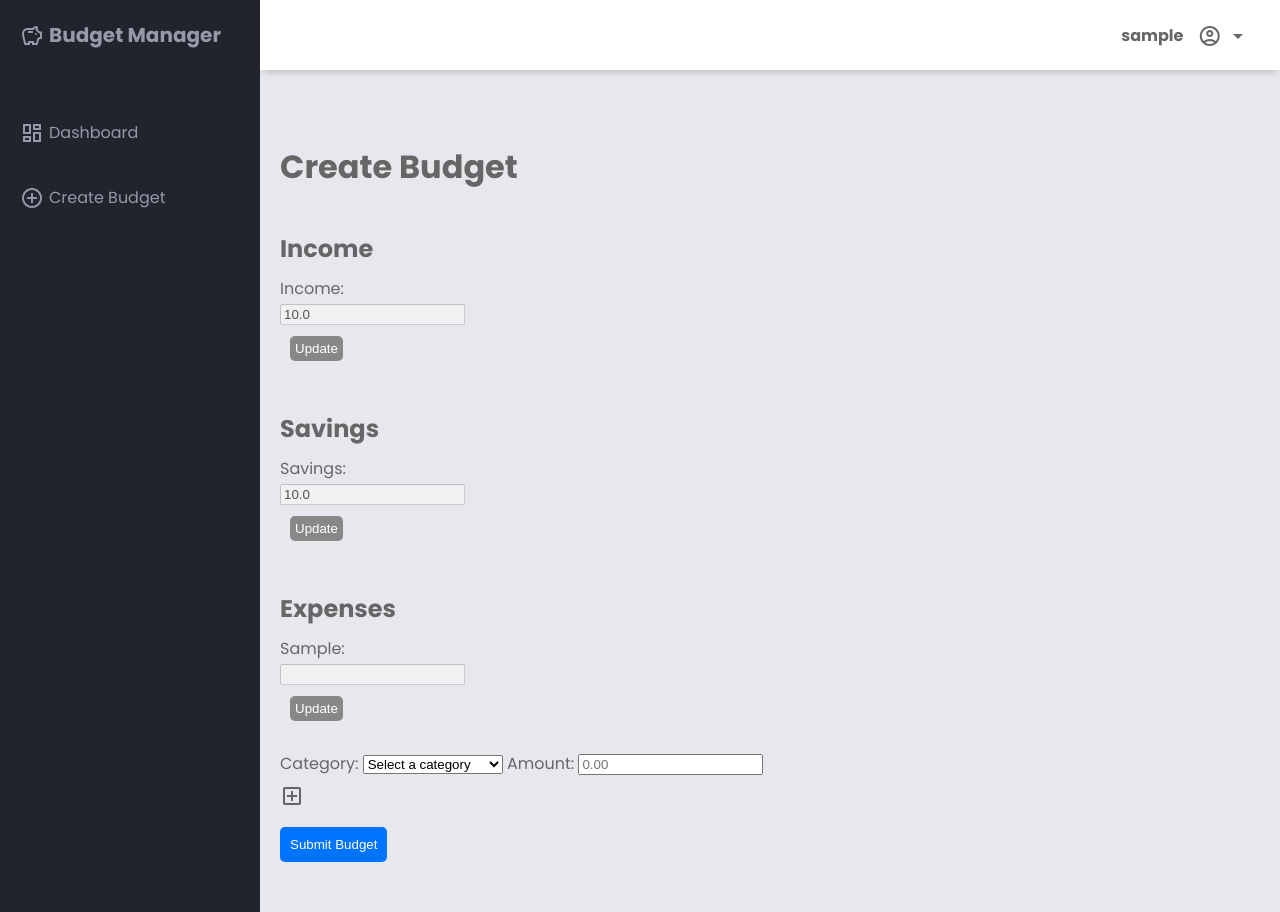
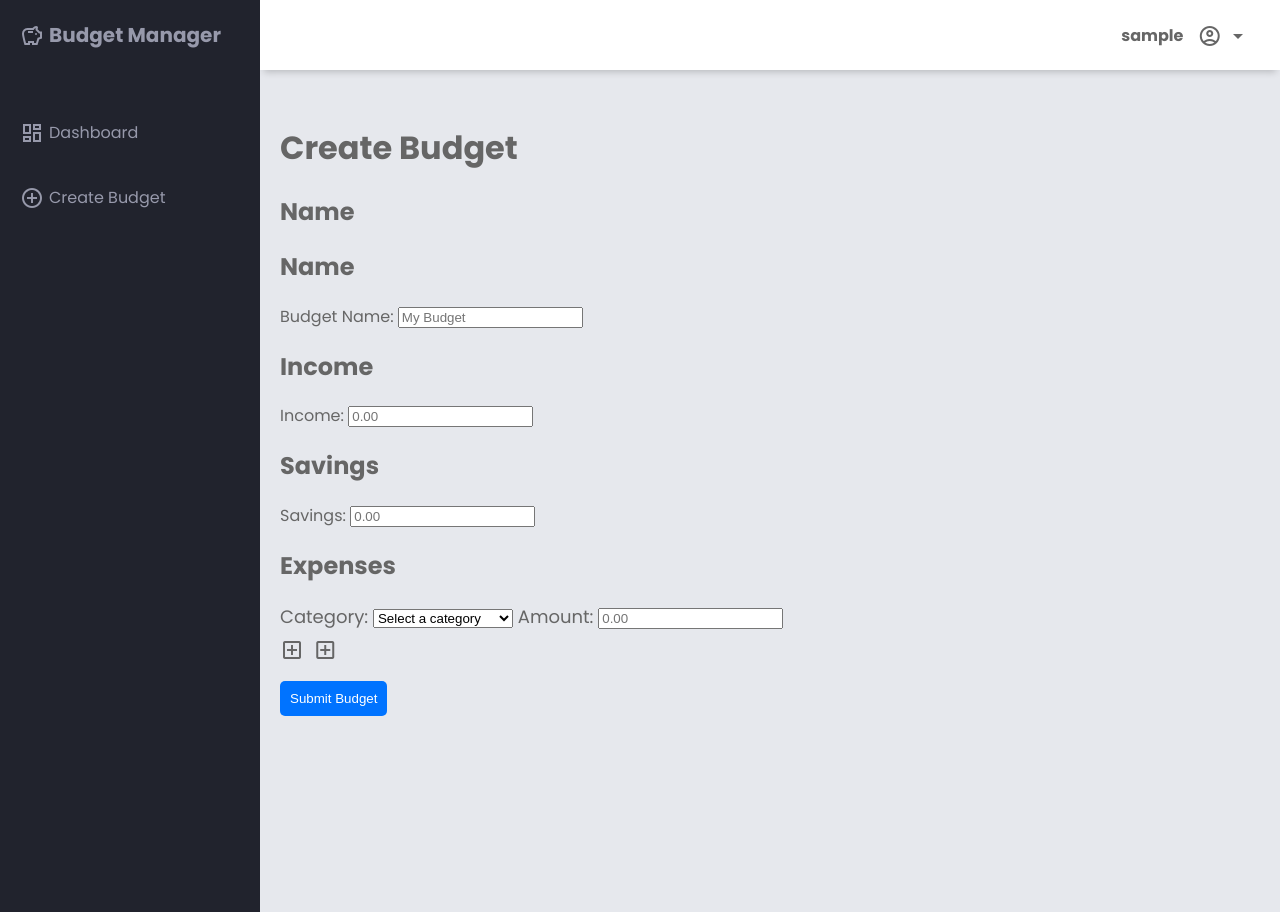
Before and after one commit to hochben/cs50x-final, a Flask app: page /create_budget in a window 1280 px wide. Run offline with Flask 3, Linux system fonts and the light colour scheme; the visitor is signed in with stand-in values (Sample User, id 1); tables that the repository leaves empty hold one stand-in row (values such as "Sample post"); some libraries are stand-ins or nearby versions.

Commit message:
Revert "Add: Update budget functionality, Categories defined in python class"
This reverts commit 8e266cedd22d7bfdf311349975a0dee73747d45b.

```diff
--- a/app.py
+++ b/app.py
@@ -1,11 +1,10 @@
 from flask import Flask, flash, jsonify, redirect, render_template, request, session
 from flask_session import Session
 from werkzeug.security import check_password_hash, generate_password_hash
-from datetime import datetime
-import json
+from datetime import datetime, date
 import secrets
 
-from helpers import errorhandler, login_required, categories
+from helpers import errorhandler, login_required
 from models import db, Users, Budget, Income, Expense, Savings
 
 # Initialize Flask application
@@ -59,18 +58,23 @@ def index():
         budget_name = current_budget.name
         budget_date = current_budget.date
         budget_time = current_budget.time
-        update_date = current_budget.update_date
-        update_time = current_budget.update_time
 
         # Retrieve income and total expenses
-        income = Income.query.filter_by(user_id=current_user.user_id, budget_id=current_budget.id).first()
-        income = income.amount if income else 0
+        incomes = Income.query.filter(Income.user_id == current_user.user_id).with_entities(Income.amount).first()
+        income = incomes[0] if incomes else 0
+        savings = Savings.query.filter(Savings.user_id == current_user.user_id).with_entities(Savings.amount).first()
+        savings = savings[0] if savings else 0
+        expenses = Expense.query.filter(Expense.user_id == current_user.user_id).with_entities(Expense.amount).all()
 
-        expenses = Expense.query.filter_by(user_id=current_user.user_id, budget_id=current_budget.id).all()
-        total_expenses = sum(expense.amount for expense in expenses)
 
-        savings = Savings.query.filter_by(user_id=current_user.user_id, budget_id=current_budget.id).first()
-        savings = savings.amount if savings else 0
+        expense_amounts = []
+
+        # Add expense amounts to the lists
+        for expense in expenses:
+            expense_amounts.append(expense.amount)
+
+        # Calculate total expenses
+        total_expenses = sum(expense_amounts) if expense_amounts else 0
 
         # Create a dictionary with income, expense data, and total expenses
         budget_data = {
@@ -80,8 +84,8 @@ def index():
         }
 
     return render_template("index.html", username=username, budget_data=budget_data, existing_budget=existing_budget,
-                           budget_name=budget_name, budget_date=budget_date, budget_time=budget_time, update_date=update_date,
-                           update_time=update_time, income=income, expenses=total_expenses, savings=savings)
+                           budget_name=budget_name, budget_date=budget_date, budget_time=budget_time,
+                           income=income, expenses=total_expenses, savings=savings)
 
 
 @app.route("/register", methods=["GET", "POST"])
@@ -226,25 +230,18 @@ def change_password():
 @app.route("/create_budget", methods=["GET", "POST"])
 @login_required
 def create_budget():
-    """Create or update budget"""
+    """Create budget"""
 
     # Get the current user
     current_user = Users.query.get(session["user_id"])
     username = current_user.username
-
-    # Check if the current user already has a budget
     existing_budget = Budget.query.filter_by(user_id=current_user.user_id).order_by(Budget.id.desc()).first()
 
-    # User reached route via POST
     if request.method == "POST":
         # Get form data
-        print(request.form)
-
         budget_name = request.form.get('budget_name')
         budget_date = request.form.get('budget_date')
         budget_time = request.form.get('budget_time')
-        income = request.form.get('income')
-        savings = request.form.get('savings')
 
         # If user has an existing budget, update the budget
         if existing_budget:
@@ -298,47 +295,65 @@ def create_budget():
 
         # If user does not have an existing budget, create a new budget
         else:
-            # Create new budget
             new_budget = Budget(user_id=current_user.user_id, name=budget_name, date=budget_date, time=budget_time)
+            db.session.add(new_budget)
 
-            db.session.add(new_budget)
-            db.session.flush()  # Generate the new_budget.id
+        # Update or create income entry
+        income = request.form.get("income")
 
-            # Create income entry with the new budget_id
+        # Check if income entry already exists
+        existing_income = Income.query.filter_by(user_id=current_user.user_id, budget_id=new_budget.id).first()
+
+        if existing_income:
+            existing_income.amount = income
+        elif income is None:
+            income_entry = Income(user_id=current_user.user_id, budget_id=new_budget.id, amount=0)
+            db.session.add(income_entry)
+        else:
             income_entry = Income(user_id=current_user.user_id, budget_id=new_budget.id, amount=income)
             db.session.add(income_entry)
 
-            # Create expense entries
-            expense_categories = categories.expense_categories
-            expense_amounts = request.form.getlist("amount[]")
+        # Update or create expense entries
+        expense_categories = request.form.getlist("expense_category")
+        expense_amounts = request.form.getlist("expense_amount")
 
-            # Iterate through the expense categories and amounts using zip() and pair them together
-            for category, amount in zip(expense_categories, expense_amounts):
-                if category and amount:
-                    expense_entry = Expense(user_id=current_user.user_id, budget_id=new_budget.id, amount=amount, category=category)
-                    db.session.add(expense_entry)
+        # Iterate through the expense categories and amounts using zip() and pair them together
+        for category, amount in zip(expense_categories, expense_amounts):
+            existing_expense = Expense.query.filter_by(user_id=current_user.user_id, budget_id=new_budget.id, category=category).first()
 
-            # Create or update savings entry
-            if savings:
-                savings_entry = Savings(user_id=current_user.user_id, budget_id=new_budget.id, amount=savings)
-                db.session.add(savings_entry)
+            if existing_expense:
+                existing_expense.amount = amount
+            elif amount is None:
+                expense_entry = Expense(user_id=current_user.user_id, budget_id=new_budget.id, amount=0, category=category)
+                db.session.add(expense_entry)
+            else:
+                expense_entry = Expense(user_id=current_user.user_id, budget_id=new_budget.id, amount=amount, category=category)
+                db.session.add(expense_entry)
 
-            # Set the create_date and create_time
-            new_budget.update_date = new_budget.date
-            new_budget.update_time = new_budget.time
+        # Create or update savings entry
+        savings = request.form.get("savings")
+        existing_savings = Savings.query.filter_by(user_id=current_user.user_id, budget_id=new_budget.id).first()
 
-            # Commit all changes to the database
-            db.session.commit()
+        if existing_savings:
+            existing_savings.amount = savings
+        elif savings is None:
+            savings_entry = Savings(user_id=current_user.user_id, budget_id=new_budget.id, amount=0)
+            db.session.add(savings_entry)
+        else:
+            savings_entry = Savings(user_id=current_user.user_id, budget_id=new_budget.id, amount=savings)
+            db.session.add(savings_entry)
 
-            # Set the session variables
-            session["username"] = current_user.username
-            session["budget_name"] = new_budget.name
-            session["budget_date"] = new_budget.date
-            session["budget_time"] = new_budget.time
+        # Commit all changes to the database
+        db.session.commit()
 
-            # Redirect user to home page
-            flash('Budget created successfully!', 'success')
+        # Set the session variables
+        session["username"] = current_user.username
+        session["budget_name"] = new_budget.name
+        session["budget_date"] = new_budget.date
+        session["budget_time"] = new_budget.time
 
+        # Redirect user to home page
+        flash('Budget created successfully!', 'success')
         return redirect("/")
 
     # User reached route via GET
@@ -346,23 +361,27 @@ def create_budget():
         # Retrieve existing budget details for the current user
         existing_budget = Budget.query.filter_by(user_id=current_user.user_id).order_by(Budget.id.desc()).first()
 
-        # Retrieve existing income for the current user and budget
-        income = Income.query.filter_by(user_id=current_user.user_id, budget_id=existing_budget.id).first() if existing_budget else None
+        # Query existing expense categories for the current user and budget
+        if existing_budget is not None:
+            existing_expenses = Expense.query.filter_by(user_id=current_user.user_id, budget_id=existing_budget.id).all()
+        else:
+            existing_expenses = []
 
-        # Retrieve existing expenses for the current user and budget
-        existing_expenses = Expense.query.filter_by(user_id=current_user.user_id, budget_id=existing_budget.id).all() if existing_budget else []
-        expenses = [(expense.category, expense.amount) for expense in existing_expenses]
+        # Get all available categories
+        all_categories = [
+            "Childcare", "Debt-Payments", "Dining Out", "Education", "Entertainment", "Gifts/Donations",
+            "Groceries", "Health/Medical", "Hobbies/Recreation", "Home-Maintenance", "Insurance",
+            "Pet-Expenses", "Rent/Mortgage", "Shopping", "Subscriptions", "Transportation", "Taxes",
+            "Travel", "Utilities", "Miscellaneous"
+        ]
 
-        expense_categories = categories.expense_categories
+        # Extract used categories from existing expenses
+        used_categories = [expense.category for expense in existing_expenses]
 
-        # Create a list of unused expense categories
-        unused_categories = [category for category in expense_categories if category not in [expense[0] for expense in expenses]]
-        unused_categories_json = json.dumps(unused_categories)
+        # Calculate unused categories
+        unused_categories = list(set(all_categories) - set(used_categories))
 
-        # Render the create_budget template
-        return render_template("create_budget.html", username=username, existing_budget=existing_budget,
-                               expenses=expenses, expense_categories=expense_categories, unused_categories=unused_categories,
-                               unused_categories_json=unused_categories_json)
+        return render_template("create_budget.html", username=username, existing_expenses=existing_expenses, unused_categories=unused_categories)
 
 
 @app.route("/budget_data")
--- a/static/css/style.css
+++ b/static/css/style.css
@@ -47,10 +47,6 @@ hr {
 	border-top: 1px solid #9799ab;
 }
 
-h1, h2, h3, h4, h5, h6 {
-  margin-top: 40px;
-  margin-bottom: 10px;
-}
 
 /* ----- HEADER ----- */
 
@@ -249,8 +245,7 @@ h1, h2, h3, h4, h5, h6 {
 /* Budget Form */
 
 #expense-container {
-  display: box;
-  margin-top: 20px;
+  font-size: 18px;
 }
 
 form button {
@@ -275,17 +270,17 @@ form > span#add-entry.add-entry {
   border-radius: 5px;
 }
 
-form > span#add-entry.add-entry:hover {
+form > #add-entry:hover {
   cursor: pointer;
   color: #239d56;
 }
 
-.new-expenses > .remove-entry  {
+.expense-entry > .remove-entry  {
   margin: 10px 0;
   border-radius: 5px;
 }
 
-.new-expenses > .remove-entry:hover {
+.expense-entry > .remove-entry:hover {
   cursor: pointer;
   color: red;
 }
--- a/static/js/script.js
+++ b/static/js/script.js
@@ -24,6 +24,7 @@ document.addEventListener('DOMContentLoaded', function() {
   window.closeSidebar = closeSidebar;
 
 
+
   /*----- ACCOUNT DROPDOWN MENU -----*/
 
   let dropdownArrow = document.getElementById("dropdown-arrow");
@@ -45,6 +46,7 @@ document.addEventListener('DOMContentLoaded', function() {
       dropdownMenu.style.display = "none";
     }
   });
+
 
 
   /*----- CHARTS -----*/
@@ -100,6 +102,7 @@ document.addEventListener('DOMContentLoaded', function() {
             }
           }
         });
+
 
         // Create pieChart
         new Chart(document.getElementById('pie-chart'), {
@@ -172,32 +175,81 @@ document.addEventListener('DOMContentLoaded', function() {
   });
 
 
+
   /*----- ADD EXPENSE ENTRY -----*/
 
-  // fetch unused categories
-  let unusedCategories = JSON.parse(document.getElementById("unused-categories").textContent);
+  // Define the expense categories in an array
+  const expenseCategories = [
+    "Childcare", "Debt-Payments", "Dining-Out", "Education", "Entertainment", "Gifts/Donations",
+    "Groceries", "Health/Medical", "Hobbies/Recreation", "Home-Maintenance", "Insurance",
+    "Pet-Expenses", "Rent/Mortgage", "Shopping", "Subscriptions", "Taxes",
+    "Transportation", "Travel", "Utilities", "Miscellaneous"
+  ];
+
+  // Sort the expense categories alphabetically
+  expenseCategories.sort();
+
+  // Function to sort the select menus
+  function sortSelectMenus() {
+    // Get all select menus with the "category" class
+    const selectMenus = document.getElementsByClassName("category");
+
+    // Sort each select menu alphabetically
+    Array.from(selectMenus).forEach(function (selectMenu) {
+      // Get the current selected value before sorting
+      const selectedValue = selectMenu.value;
+
+      // Sort the options alphabetically (excluding the "Select a category" option)
+      const options = Array.from(selectMenu.options);
+      options.sort(function (a, b) {
+        if (a.value === "") return -1; // Keep the "Select a category" option at the top
+        if (b.value === "") return 1;
+        return a.text.localeCompare(b.text);
+      });
+
+      // Clear the select menu
+      selectMenu.innerHTML = "";
+
+      // Add the sorted options back to the select menu
+      options.forEach(function (option) {
+        selectMenu.appendChild(option);
+      });
+
+      // Set the previously selected value (if any) after sorting
+      selectMenu.value = selectedValue;
+    });
+  }
+
+  // Call the sortSelectMenus function when the page loads
+  window.addEventListener("load", sortSelectMenus);
 
   // Dynamically add new expense entry when pressing "Add Entry" button
   let addEntryButton = document.getElementById("add-entry");
-  let expenseContainer = document.getElementById("new-expenses");
+  let expenseContainer = document.getElementById("expense-container");
 
   if (addEntryButton) {
     addEntryButton.addEventListener("click", function () {
       let newEntry = document.createElement("div");
-      newEntry.classList.add("new-expenses");
+      newEntry.classList.add("expense-entry");
       newEntry.innerHTML = `
         <label for="category">Category:</label>
         <select name="category[]" class="category">
           <option disabled selected value="">Select a category</option>
-          ${unusedCategories.map(category => `<option value="${category}">${category}</option>`).join('')}
+          ${expenseCategories
+            .map(category => `<option value="${category}">${category}</option>`)
+            .join("")}
         </select>
+
         <label for="amount">Amount:</label>
-        <input type="number" id="amount" name="amount[]" class="amount-input" placeholder="0.00" step="0.05">
+        <input type="number" id="amount" name="amount[]" class="amount-input" placeholder="0.00">
 
         <span class="remove-entry material-icons-outlined">delete</span>
       `;
 
       expenseContainer.appendChild(newEntry);
+
+      // Sort the select menus after adding the new entry
+      sortSelectMenus();
     });
   }
 
@@ -209,10 +261,15 @@ document.addEventListener('DOMContentLoaded', function() {
       if (targetElement.classList.contains("remove-entry")) {
         targetElement.parentElement.remove();
 
+        // Add the removed expense category back to unused_categories
+        let removedCategory = targetElement.previousSibling.textContent;
+        unusedCategories.push(removedCategory);
+
+      // Sort the select menus again to include the removed category
+      sortSelectMenus();
       }
     });
   }
-
 
 
   /*----- UPDATE/CANCEL/SUBMIT BUTTONS -----*/
--- a/templates/create_budget.html
+++ b/templates/create_budget.html
@@ -6,6 +6,8 @@
 
 {% block main %}
   <h1>Create Budget</h1>
+
+  <h2>Name</h2>
   <form action="/create_budget" method="POST">
     {% if not existing_budget %}
       <h2>Name</h2>
@@ -74,8 +76,7 @@
         </div>
     </div>
 
-    <!-- Add hidden unusedCategories -->
-    <span id="unused-categories" name="unused_categories" style="display: none;">{{ unused_categories_json }}</span>
+    <span id="add-entry" class="material-icons-outlined">add_box</span>
 
      <!-- Add entry button -->
      <span id="add-entry" class="add-entry material-icons-outlined">add_box</span>
--- a/templates/index.html
+++ b/templates/index.html
@@ -19,7 +19,6 @@
     <div class="budget-info">
         <p class="text-primary">BUDGET NAME: <span>{{ budget_name }}</span></p>
         <p class="text-primary">CREATED ON: <span>{{ budget_date }} at {{ budget_time }}</span></p>
-        <p class="text-primary">UPDATED ON: <span>{{ update_date }} at {{ update_time }}</span></p>
     </div>
   {% else %}
     <div class="budget-info">
--- a/templates/layout.html
+++ b/templates/layout.html
@@ -19,7 +19,7 @@
 
     <!-- Custom CSS and JS files -->
     <link href="../static/css/style.css" rel="stylesheet">
-    <script src="../static/js/script.js" type="module" ></script>
+    <script src="../static/js/script.js"></script>
 
     <title>{% block title %}{% endblock %}</title>
   </head>
```
Also changed, not shown: helpers.py (+0 -9 lines), models.py (+1 -12 lines), 1 other file. Lines whose indentation alone changed are shown as unchanged.
